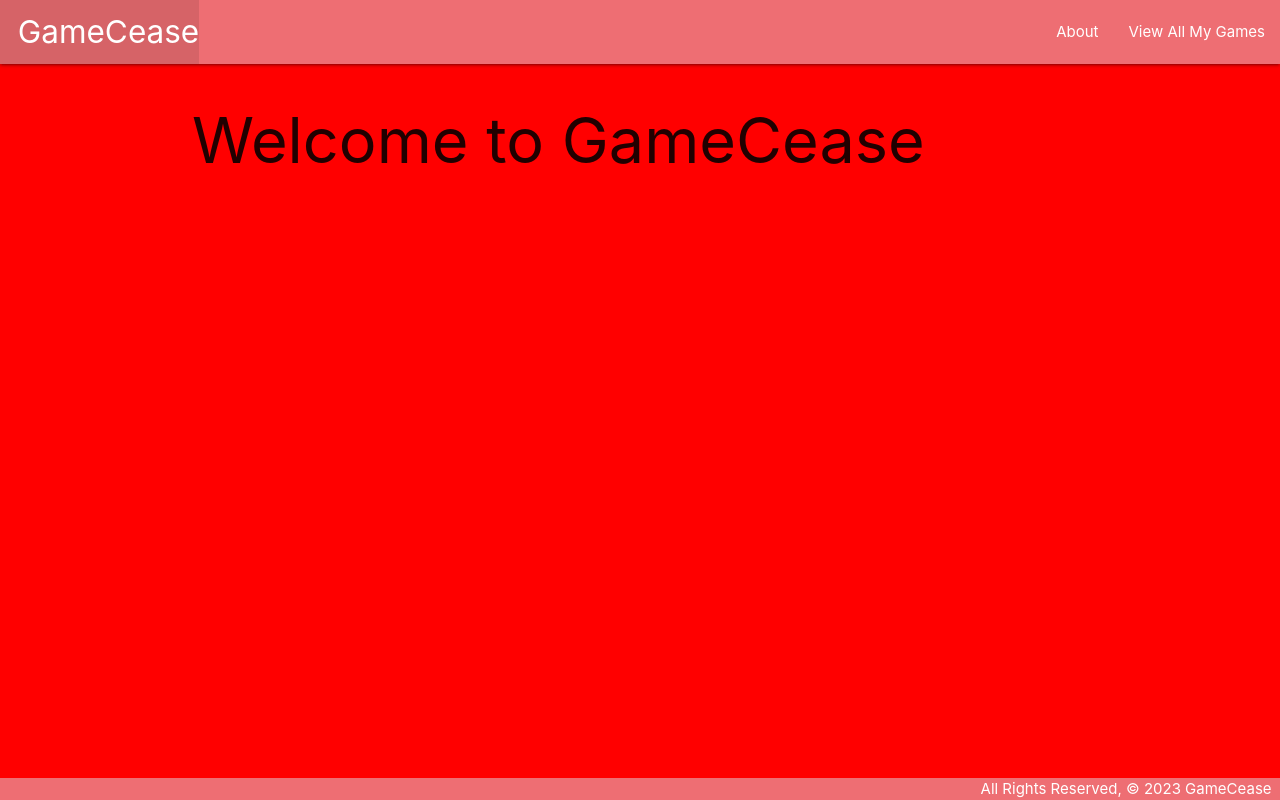
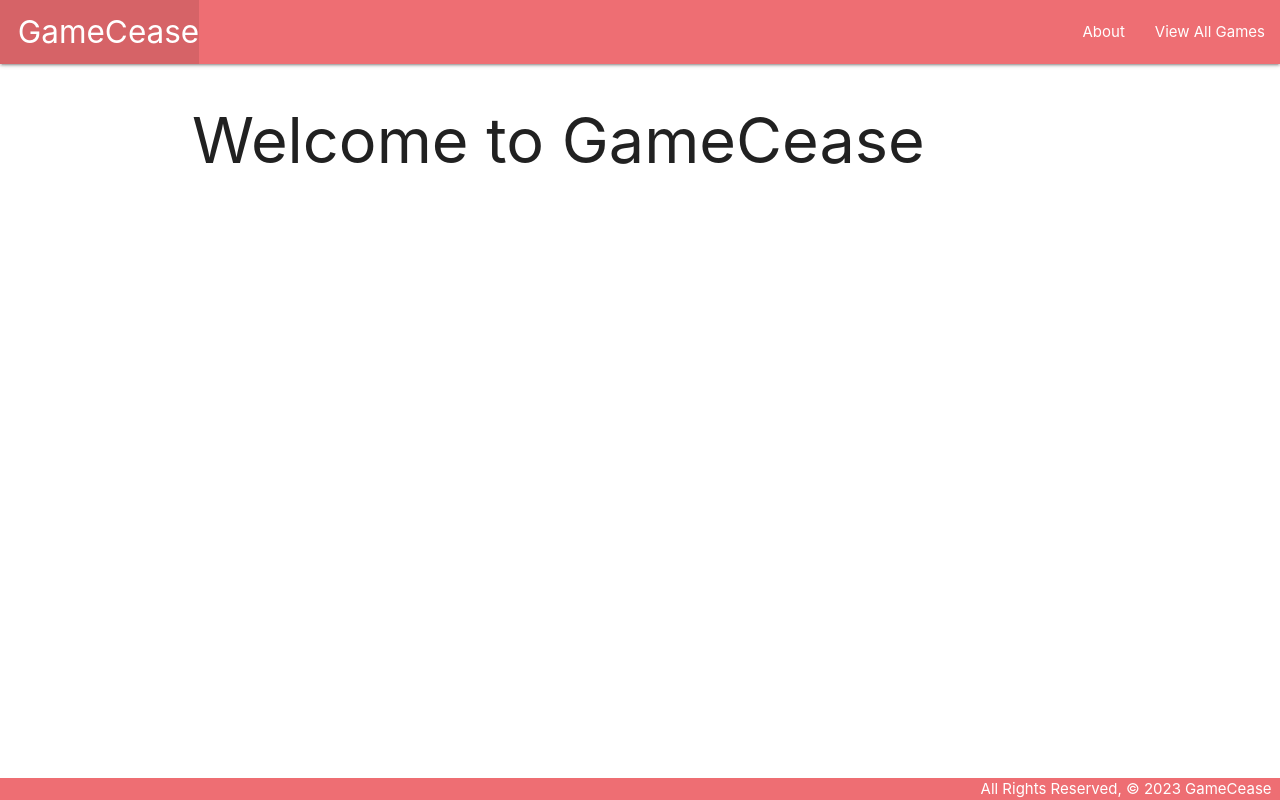
Before and after one commit to teyotobias/GameCease, a Django app: page / in a window 1280 px wide. Run offline with Django 4.2, Linux system fonts and the light colour scheme.

Commit message:
Slight mods

```diff
--- a/games/static/css/style.css
+++ b/games/static/css/style.css
@@ -2,7 +2,6 @@ body {
     display: flex;
     min-height: 100vh;
     flex-direction: column;
-    background-color: red;
   }
 
 main {
--- a/games/templates/base.html
+++ b/games/templates/base.html
@@ -19,7 +19,7 @@
         </ul>
         <ul class="right">
           <li><a href="{% url 'about' %}">About</a></li>
-          <li><a href="{% url 'index' %}">View All My Games</a></li>
+          <li><a href="{% url 'index' %}">View All Games</a></li>
         </ul>
       </div>
     </nav>
```
